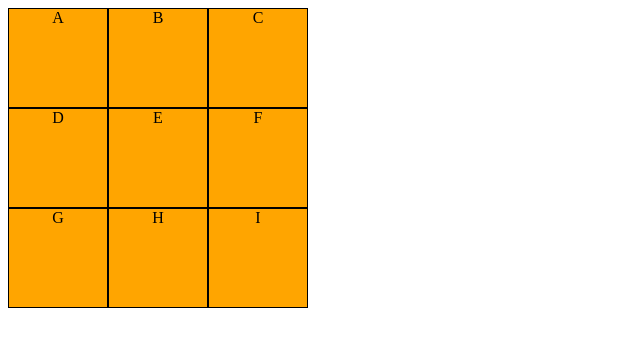
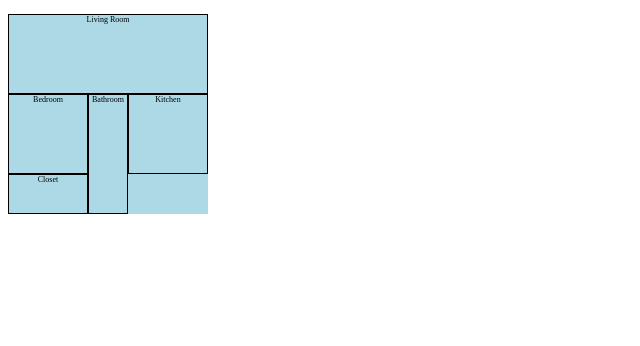
Before and after one commit to ktorres63/100-Days-Of-Code, a plain HTML site: page Day_05/index.html in a window 1280 px wide. Shown: the whole page, without its empty margins (0-640 px from the left). Drawn offline with Linux system fonts and the light colour scheme.

Commit message:
Learn grid-column and grid-area

```diff
--- a/Day_05/index.html
+++ b/Day_05/index.html
@@ -4,19 +4,15 @@
     <meta charset="UTF-8" />
     <meta name="viewport" content="width=device-width, initial-scale=1.0" />
     <title>Document</title>
-    <link rel="stylesheet" href="styles.css">
+    <link rel="stylesheet" href="styles.css" />
   </head>
   <body>
     <div class="container">
-      <div class="item first-row">A</div>
-      <div class="item first-row">B</div>
-      <div class="item first-row last-column">C</div>
-      <div class="item">D</div>
-      <div class="item">E</div>
-      <div class="item last-column">F</div>
-      <div class="item">G</div>
-      <div class="item">H</div>
-      <div class="item last-column">I</div>
+      <div class="room" id="living-room">Living Room</div>
+      <div class="room" id="kitchen">Kitchen</div>
+      <div class="room" id="bedroom">Bedroom</div>
+      <div class="room" id="bathroom">Bathroom</div>
+      <div class="room" id="closet">Closet</div>
     </div>
   </body>
 </html>
--- a/Day_05/styles.css
+++ b/Day_05/styles.css
@@ -1,19 +1,62 @@
 .container {
-  display: grid;
-  grid-template-rows: 100px 100px 100px;
-  grid-template-columns: 100px 100px 100px;
+  display: inline-grid;
+  grid-template: 40px 40px 40px 40px 40px / 40px 40px 40px 40px 40px;
+  background-color: lightblue;
+  grid-template-areas:
+    "living-room living-room living-room living-room living-room"
+    "living-room living-room living-room living-room living-room"
+    "bedroom bedroom bathroom kitchen kitchen"
+    "bedroom bedroom bathroom kitchen kitchen"
+    "closet closet bathroom . .";
 }
 
-.item {
-  background-color: orange;
-  border: 1px solid black;
+.room {
+  border: 1px solid;
+  font-size: 50%;
   text-align: center;
 }
 
-.first-row {
-  /*   background-color: pink; */
+/* #living-room {
+  grid-column-start: 1;
+  grid-column-end: 6;
+  grid-row-start: 1;
+  grid-row-end: 3;
+}
+#bathroom {
+  grid-column: 3 / 4;
+  grid-row: 3 / 6;
+}
+#bedroom {
+  grid-column: 1/3;
+  grid-row: 3/5;
 }
 
-.last-column {
-  /*   background-color: lightblue; */
+#closet {
+  grid-column: 1/3;
+  grid-row: 5/6;
 }
+#kitchen {
+  grid-column: 4/6;
+  grid-row: 3/6;
+} */
+
+
+#living-room {
+  grid-area: living-room;
+}
+#bathroom {
+  grid-area: bathroom;
+
+}
+#bedroom {
+  grid-area: bedroom;
+
+}
+
+#closet {
+  grid-area: closet;
+}
+#kitchen {
+  grid-area: kitchen
+
+}
```
